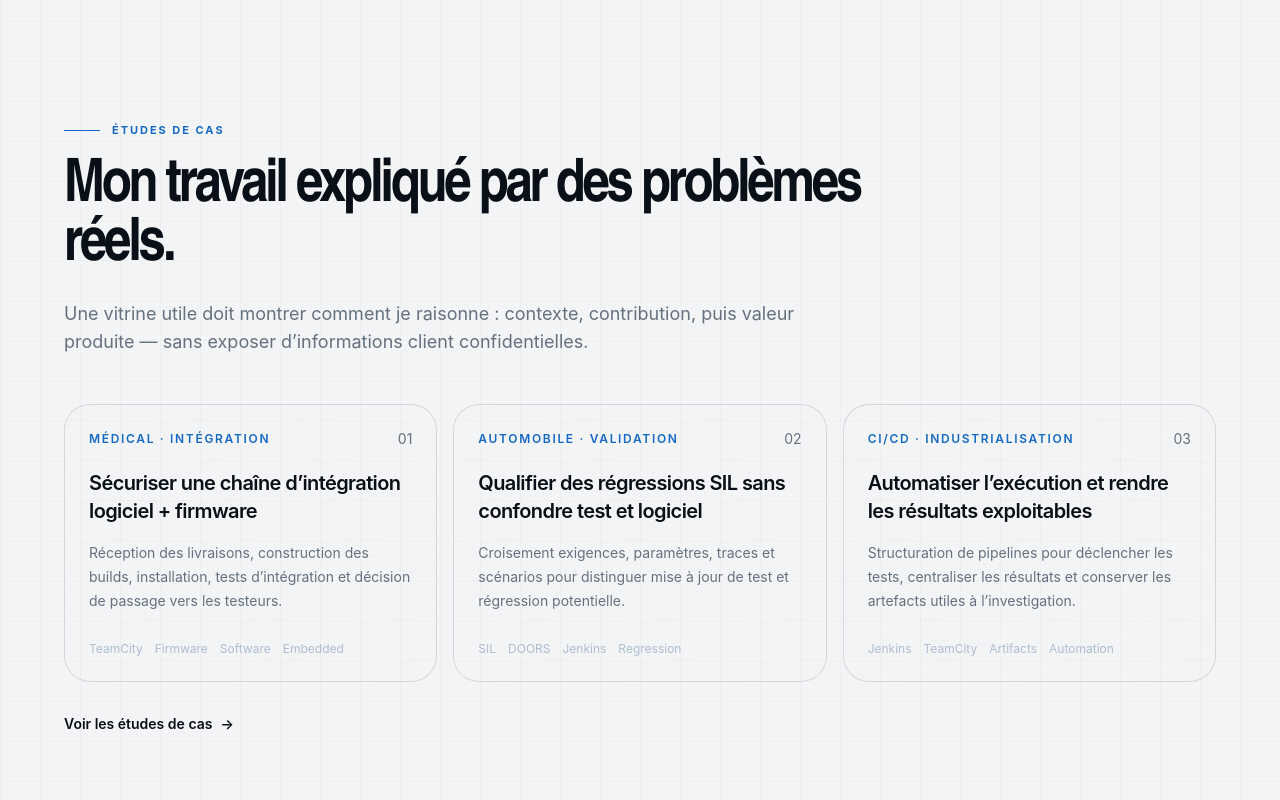
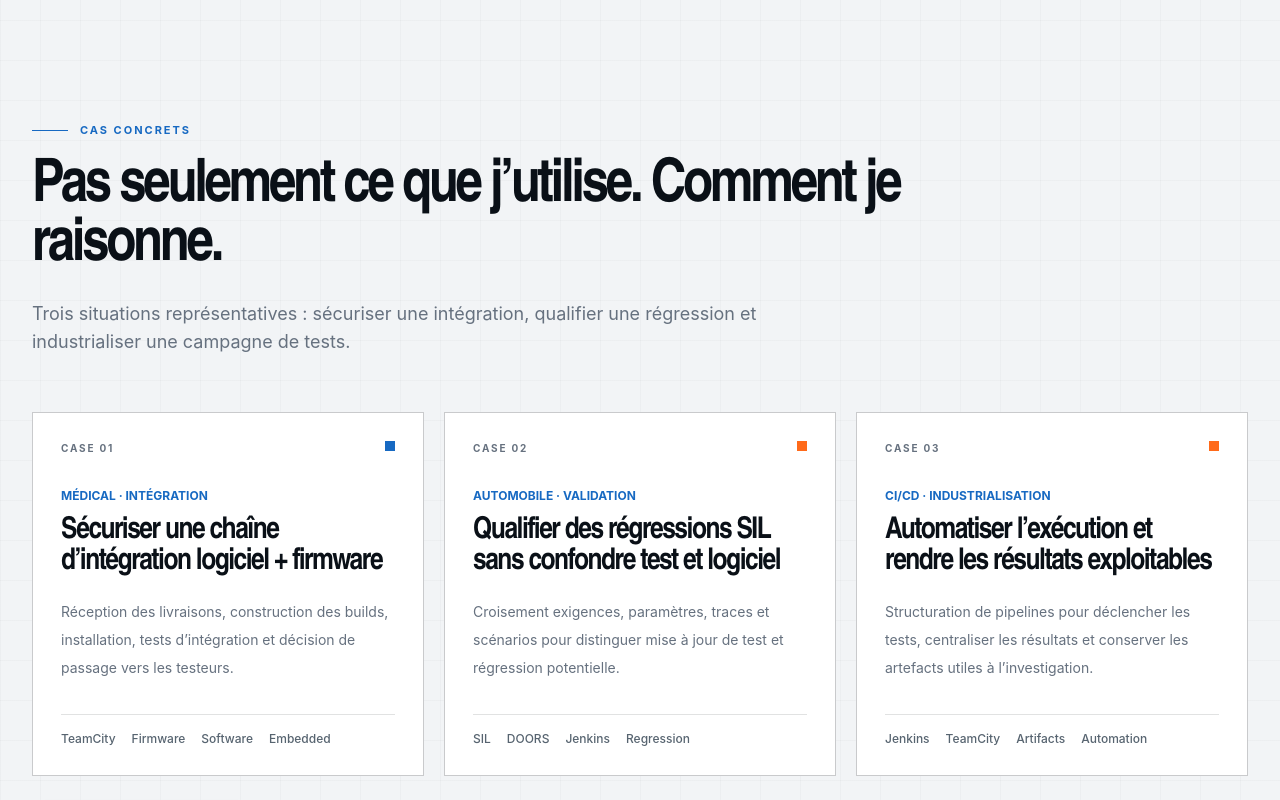
Before and after one commit to Robotham33/Portfolio-Hamza-Ghourabi, a Next.js app: page / in a window 1280 px wide. Shown: the part 3380-4180 px from the top of the page. Built offline with nearby package versions, Linux system fonts and the light colour scheme.

Commit message:
style(v4): redesign case-study cards

```diff
--- a/components/sections/projects-preview.tsx
+++ b/components/sections/projects-preview.tsx
@@ -7,42 +7,45 @@
 export function ProjectsPreview() {
   return (
     <section id="projects" className="px-5 py-24 sm:px-6 lg:px-8 lg:py-32">
-      <div className="mx-auto max-w-6xl">
+      <div className="mx-auto max-w-7xl">
         <SectionHeading
-          eyebrow="Études de cas"
-          title="Mon travail expliqué par des problèmes réels."
-          description="Une vitrine utile doit montrer comment je raisonne : contexte, contribution, puis valeur produite — sans exposer d’informations client confidentielles."
+          eyebrow="Cas concrets"
+          title="Pas seulement ce que j’utilise. Comment je raisonne."
+          description="Trois situations représentatives : sécuriser une intégration, qualifier une régression et industrialiser une campagne de tests."
         />
-        <div className="mt-12 grid gap-4 lg:grid-cols-3">
+
+        <div className="mt-14 grid gap-5 lg:grid-cols-3">
           {caseStudies.map((item, index) => (
-            <Reveal key={item.title} delay={index * 0.06}>
-              <article className="interactive-card group flex h-full flex-col rounded-[26px] border border-[var(--border)] bg-[linear-gradient(160deg,rgba(255,255,255,0.05),rgba(255,255,255,0.015))] p-6 transition duration-200 hover:-translate-y-1.5 hover:border-[var(--border-strong)] hover:shadow-[0_18px_55px_rgba(0,0,0,0.22)]">
-                <div className="flex items-center justify-between gap-4">
-                  <p className="text-xs font-semibold tracking-[0.14em] text-[var(--accent)] uppercase">
-                    {item.eyebrow}
+            <Reveal key={item.title} delay={index * 0.05}>
+              <article className="card-lift flex h-full flex-col border border-[var(--border-strong)] bg-white p-6 sm:p-7">
+                <div className="flex items-start justify-between gap-5">
+                  <p className="tech-label text-[10px] font-bold text-[var(--muted-foreground)]">
+                    Case 0{index + 1}
                   </p>
                   <span
-                    aria-hidden="true"
-                    className="text-sm text-[var(--muted-foreground)] transition group-hover:text-[var(--accent)]"
-                  >
-                    0{index + 1}
-                  </span>
+                    className={`h-2.5 w-2.5 ${
+                      index === 0
+                        ? "bg-[var(--medical)]"
+                        : "bg-[var(--automotive)]"
+                    }`}
+                  />
                 </div>
-                <h3 className="mt-5 text-xl leading-7 font-semibold tracking-[-0.03em]">
+
+                <p className="mt-8 text-xs font-bold text-[var(--accent)] uppercase">
+                  {item.eyebrow}
+                </p>
+                <h3 className="display-title mt-3 text-3xl leading-[1.02] font-semibold tracking-[-0.05em]">
                   {item.title}
                 </h3>
-                <p className="mt-4 text-sm leading-6 text-[var(--muted-foreground)]">
+                <p className="mt-5 text-sm leading-7 text-[var(--muted-foreground)]">
                   {item.contribution}
                 </p>
-                <div className="mt-auto pt-7">
-                  <div className="flex flex-wrap gap-x-3 gap-y-2">
+
+                <div className="mt-auto pt-8">
+                  <div className="h-px w-full bg-[var(--border)]" />
+                  <div className="mt-4 flex flex-wrap gap-x-4 gap-y-2 text-xs font-medium text-[#576470]">
                     {item.stack.map((tag) => (
-                      <span
-                        key={tag}
-                        className="text-xs text-[#afbdd0] transition group-hover:text-[#d7e1ef]"
-                      >
-                        {tag}
-                      </span>
+                      <span key={tag}>{tag}</span>
                     ))}
                   </div>
                 </div>
@@ -50,11 +53,12 @@
             </Reveal>
           ))}
         </div>
+
         <Link
           href="/projects"
-          className="mt-8 inline-flex items-center gap-2 text-sm font-semibold hover:text-[var(--accent)]"
+          className="primary-action mt-9 inline-flex px-4 py-3 text-sm font-semibold transition"
         >
-          Voir les études de cas <span aria-hidden="true">→</span>
+          Ouvrir les études de cas <span className="ml-2">→</span>
         </Link>
       </div>
     </section>
```
